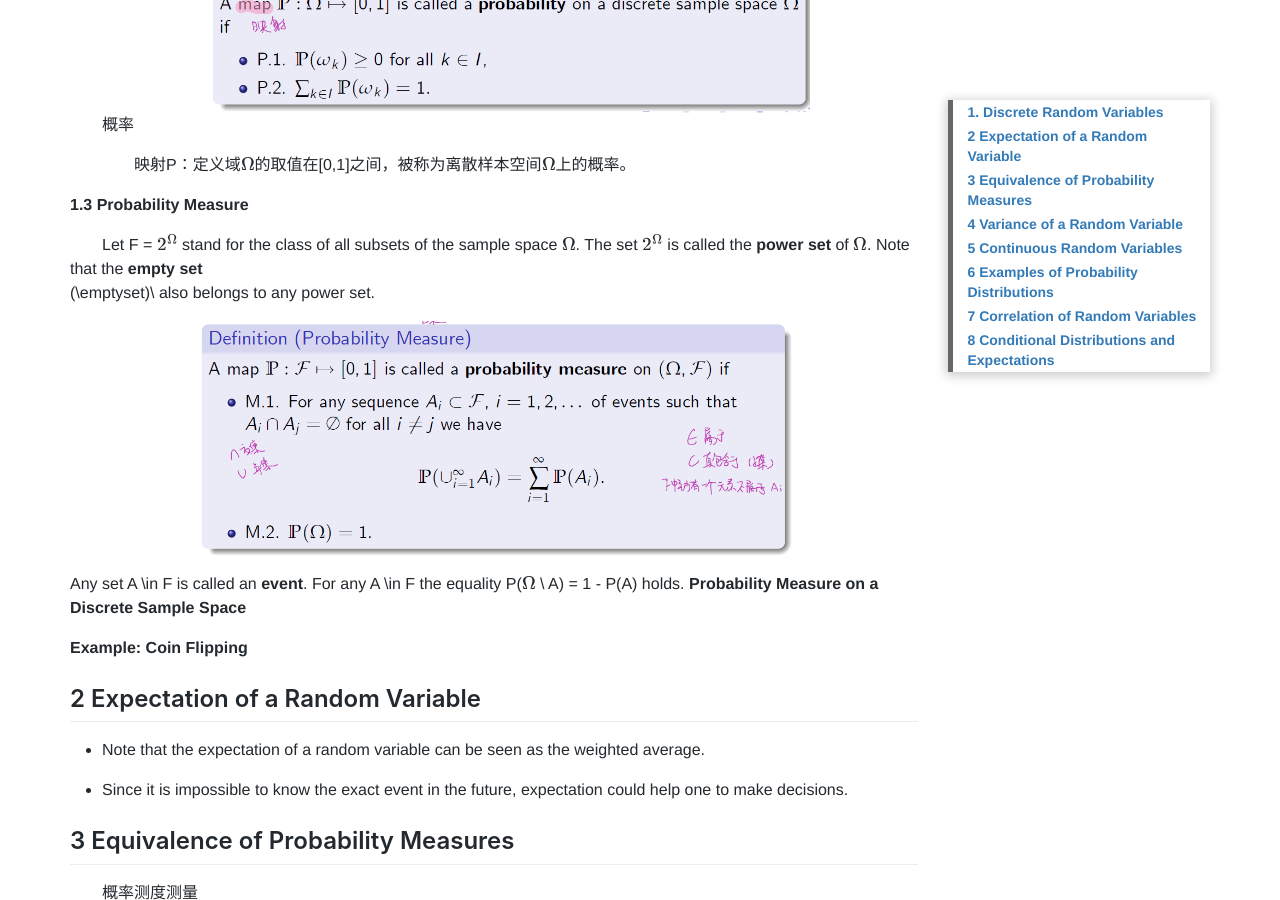
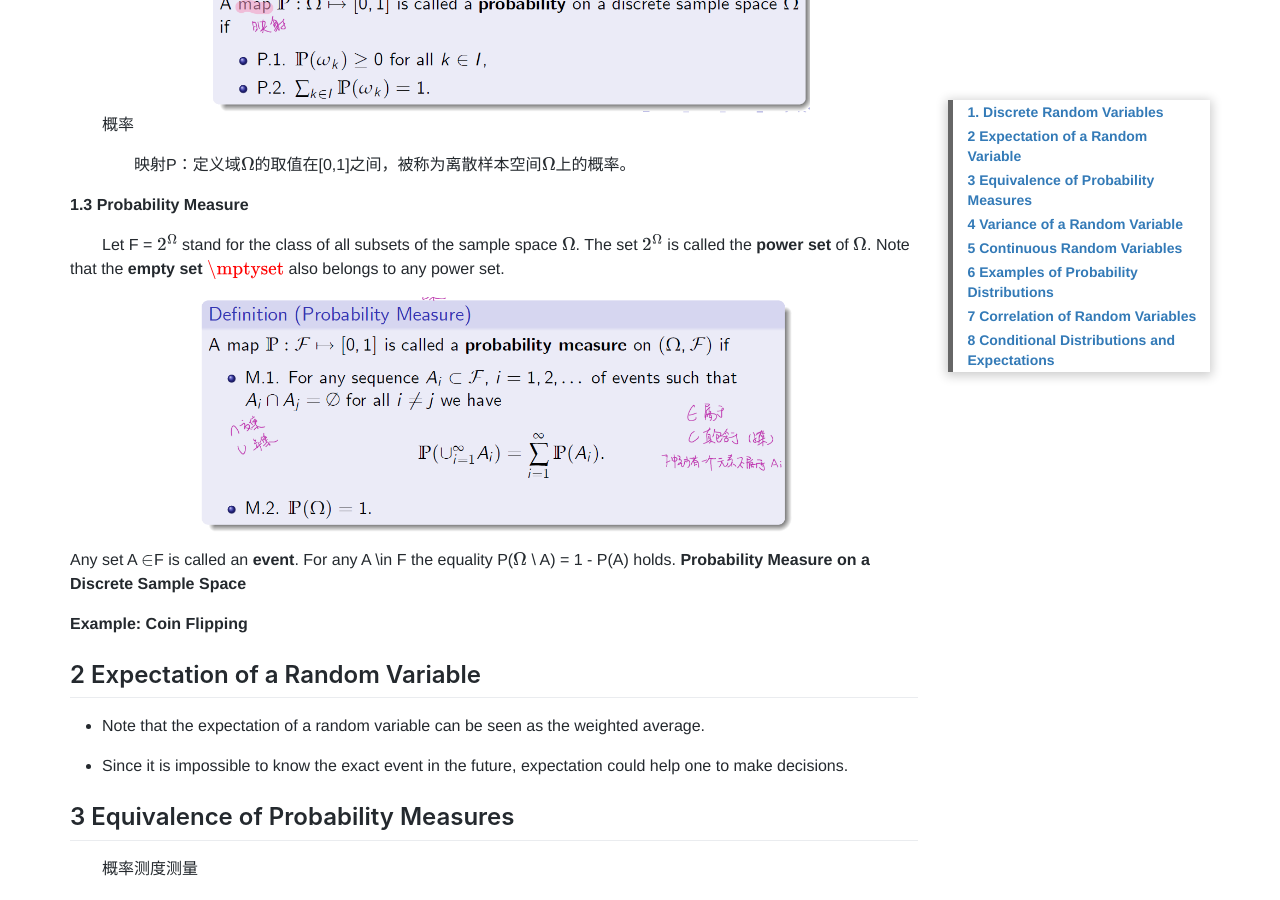
Before and after one commit to damien0x0023/damien0x0023.github.io, a Jekyll site: the page built from _posts/2020/business/ECON5020/2021-01-27-ProbabilityReview.MD, in a window 1280 px wide and 900 px high, scrolled down 1904 px. Built offline with Jekyll 4.4.1, drawn with Linux system fonts in a browser that asks for light colours; nearby versions of some CDN libraries; comment, search, counter and statistics services are not loaded.

Commit message:
Update 2021-01-27-ProbabilityReview.MD
\\(\mptyset\\)
A \\(\in\\)

```diff
--- a/_posts/2020/business/ECON5020/2021-01-27-ProbabilityReview.MD
+++ b/_posts/2020/business/ECON5020/2021-01-27-ProbabilityReview.MD
@@ -66,12 +66,11 @@
 
 &emsp;&emsp;Let F = \\( 2^\Omega \\) stand for the class of all subsets of the sample space \\( \Omega \\).
 The set \\( 2^\Omega \\) is called the **power set** of \\( \Omega \\).
-Note that the **empty set** \\
-(\emptyset)\\ also belongs to any power set.
+Note that the **empty set** \\(\mptyset\\) also belongs to any power set.
 
   !["FIG.3"](https://raw.githubusercontent.com/damien0x0023/damien0x0023.github.io/master/assets/images/2020/ECON5020/PR5.png "FIG.3")
 
-Any set A \\in F is called an **event**.
+Any set A \\(\in\\)F is called an **event**.
 For any A \\in F the equality P(\\( \Omega \\) \ A) = 1 - P(A) holds.
 **Probability Measure on a Discrete Sample Space**
 
```
